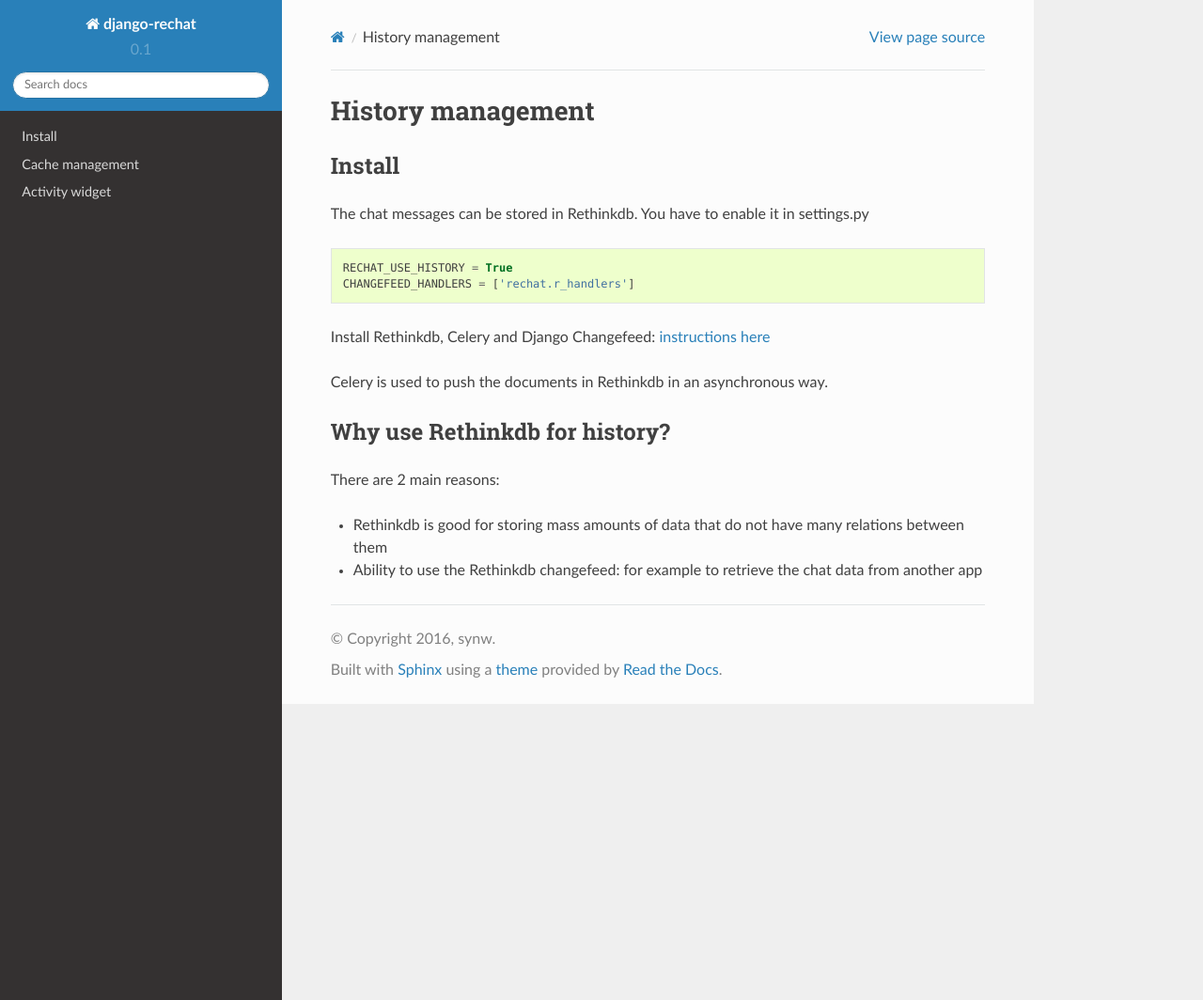
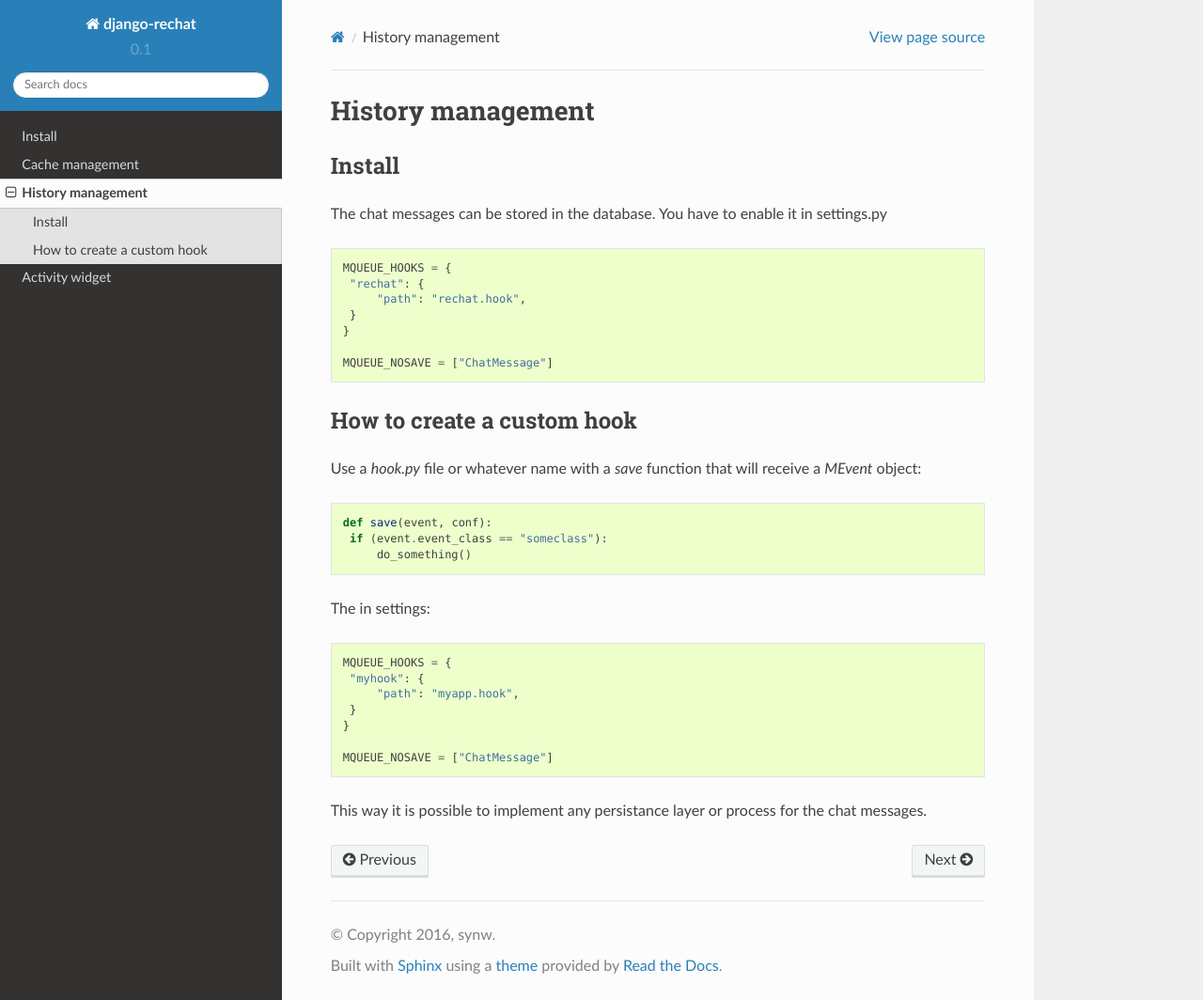
Before and after one commit to synw/django-rechat, a Sphinx documentation site: the page built from docs/src/history.rst, in a window 1280 px wide and 1064 px high. Shown: the whole window at 94% size. Built offline with Sphinx 7.4.7 and the Read the Docs theme 2.0.0, drawn with Linux system fonts in a browser that asks for light colours.

Commit message:
Document the persistence layer #1

```diff
--- a/docs/index.rst
+++ b/docs/index.rst
@@ -13,4 +13,5 @@ Contents:
 
    src/install
    src/cache
+   src/history
    src/activity
--- a/docs/src/history.rst
+++ b/docs/src/history.rst
@@ -4,25 +4,43 @@ History management
 Install
 -------
 
-The chat messages can be stored in Rethinkdb. You have to enable it in settings.py
+The chat messages can be stored in the database. You have to enable it in settings.py
 
 .. highlight:: python
 
 ::
 
-   RECHAT_USE_HISTORY = True
-   CHANGEFEED_HANDLERS = ['rechat.r_handlers']
+   MQUEUE_HOOKS = {
+    "rechat": {
+        "path": "rechat.hook",
+    }
+   }
 
-Install Rethinkdb, Celery and Django Changefeed:
-`instructions here <http://django-changefeed.readthedocs.io/en/latest/src/install.html>`_
+   MQUEUE_NOSAVE = ["ChatMessage"]
 
-Celery is used to push the documents in Rethinkdb in an asynchronous way.
 
-Why use Rethinkdb for history?
-------------------------------
+How to create a custom hook
+---------------------------
 
-There are 2 main reasons:
+Use a `hook.py` file or whatever name with a `save` function that will receive a `MEvent`
+object:
 
-- Rethinkdb is good for storing mass amounts of data that do not have many relations between them
+::
 
-- Ability to use the Rethinkdb changefeed: for example to retrieve the chat data from another app
+   def save(event, conf):
+    if (event.event_class == "someclass"):
+        do_something()
+
+The in settings:
+
+::
+
+   MQUEUE_HOOKS = {
+    "myhook": {
+        "path": "myapp.hook",
+    }
+   }
+
+   MQUEUE_NOSAVE = ["ChatMessage"]
+
+This way it is possible to implement any persistance layer or process for the chat messages.
```
